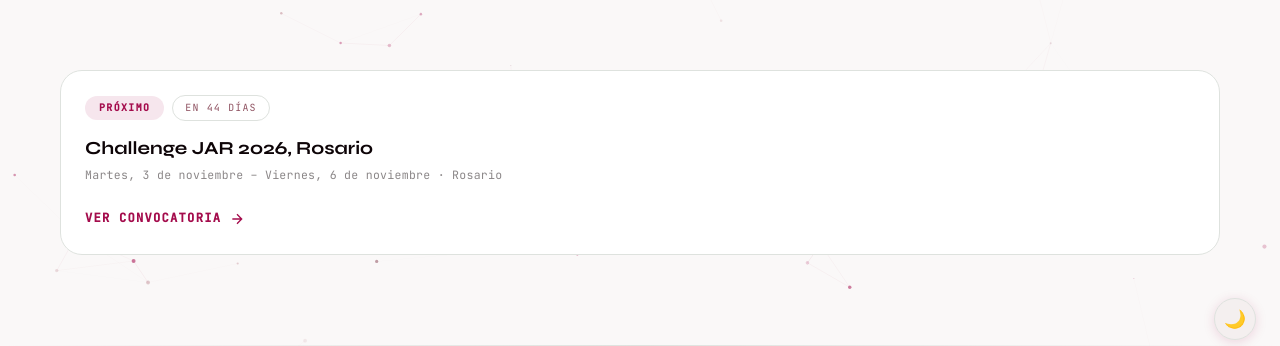
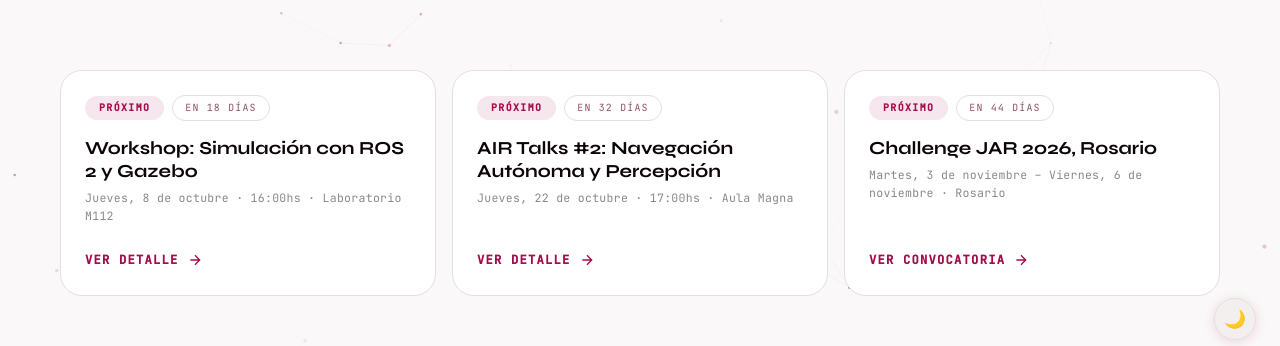
Before and after one commit to AIRclub-UdeSA/airclub-site, a Next.js app: page /eventos in a window 1280 px wide. Shown: the part 380-726 px from the top of the page. Built offline with nearby package versions, Linux system fonts and the light colour scheme; no server answers.

Commit message:
fix(landing): remover subtitulos y tags vibecodeados, sincronizar visibilidad inicial y bento de eventos

```diff
--- a/prisma/seed-data/events.ts
+++ b/prisma/seed-data/events.ts
@@ -38,4 +38,28 @@
     rsvpEnabled: false,
     featuredForCountdown: true,
   },
+  {
+    slug: "taller-ros2-gazebo",
+    title: "Workshop: Simulación con ROS 2 y Gazebo",
+    tagline: "Hands-on Workshop",
+    description:
+      "Aprender metiendo mano en entornos de simulación física, control de robots móviles por topics e integración de sensores LIDAR.",
+    location: "Laboratorio M112",
+    startsAt: new Date("2026-10-08T16:00:00-03:00"),
+    endsAt: new Date("2026-10-08T18:30:00-03:00"),
+    rsvpEnabled: false,
+    featuredForCountdown: false,
+  },
+  {
+    slug: "air-talks-02",
+    title: "AIR Talks #2: Navegación Autónoma y Percepción",
+    tagline: "Charla abierta & demo",
+    description:
+      "Discusión técnica con tesistas e investigadores invitados sobre algoritmos de SLAM y percepción visual en robots móviles reales.",
+    location: "Aula Magna",
+    startsAt: new Date("2026-10-22T17:00:00-03:00"),
+    endsAt: new Date("2026-10-22T18:30:00-03:00"),
+    rsvpEnabled: false,
+    featuredForCountdown: false,
+  },
 ];
--- a/src/components/home/AboutSection.tsx
+++ b/src/components/home/AboutSection.tsx
@@ -4,7 +4,7 @@
 
 export function AboutSection() {
   return (
-    <section id="nosotros" className="px-6 sm:px-10 md:px-16 min-h-[calc(100vh-4.5rem)] flex items-center justify-center max-w-[1400px] mx-auto py-12 w-full">
+    <section id="nosotros" className="px-6 sm:px-10 md:px-16 flex items-center justify-center max-w-[1400px] mx-auto py-24 sm:py-32 w-full">
       <RevealOnScroll className="w-full">
         <div className="grid grid-cols-1 lg:grid-cols-12 gap-12 lg:gap-16 xl:gap-24 items-center w-full">
           {/* Lado izquierdo: Declaración tipográfica monumental posicionada con amplio respiro */}
--- a/src/components/home/CountdownStrip.tsx
+++ b/src/components/home/CountdownStrip.tsx
@@ -84,11 +84,6 @@
         <div className="grid grid-cols-1 lg:grid-cols-12 gap-10 lg:gap-12 xl:gap-16 items-center">
           {/* Lado izquierdo: Título, descripción y botones oficiales */}
           <div className="lg:col-span-6 xl:col-span-6">
-            <div className="flex items-center gap-2 mb-4 font-mono text-[.74rem] uppercase tracking-[.18em] font-semibold text-[#f0357f]">
-              <span className="h-2 w-2 rounded-full bg-[#f0357f] animate-pulse" />
-              <span>Desafío Nacional</span>
-            </div>
-
             <h2 className="font-display text-[clamp(2.4rem,4.2vw,3.6rem)] font-black tracking-tight text-[#f5e8ec] leading-[0.94] uppercase mb-5">
               Challenge JAR 2026,
               <br />
--- a/src/components/home/EventsTeaser.tsx
+++ b/src/components/home/EventsTeaser.tsx
@@ -1,7 +1,7 @@
 import Link from "next/link";
 import { ArrowUpRight, ArrowRight, MapPin } from "lucide-react";
 import { getUpcomingEvents } from "@/lib/events";
-import { formatEventDate, formatDaysUntil } from "@/lib/dates";
+import { formatEventDate } from "@/lib/dates";
 import { RevealOnScroll } from "@/components/shared/RevealOnScroll";
 
 export async function EventsTeaser() {
@@ -38,7 +38,6 @@
         /* Caso destacado: Evento principal en panel editorial split */
         <RevealOnScroll>
           {upcoming.map((event) => {
-            const daysUntil = formatDaysUntil(event.startsAt);
             const targetHref = event.externalUrl || `/eventos/${event.slug}`;
             const isExternal = Boolean(event.externalUrl);
 
@@ -50,11 +49,6 @@
                 <div className="grid grid-cols-1 lg:grid-cols-12 gap-8 lg:gap-14 items-center">
                   {/* Lado izquierdo: Fecha monumental y estado */}
                   <div className="lg:col-span-4 border-b lg:border-b-0 lg:border-r border-border/80 pb-6 lg:pb-0 lg:pr-8">
-                    <div className="flex items-center gap-2 mb-4 font-mono text-[.74rem] uppercase tracking-[.18em] font-semibold text-crimson">
-                      <span className="h-2 w-2 rounded-full bg-crimson animate-pulse" />
-                      <span>{daysUntil || "Convocatoria Activa"}</span>
-                    </div>
-
                     <div className="mb-4">
                       <span className="font-display text-[clamp(2.4rem,4.5vw,3.6rem)] font-black text-text leading-none tracking-tight block">
                         {event.startsAt.toLocaleDateString("es-AR", { day: "2-digit", month: "short" }).toUpperCase()}
@@ -121,7 +115,6 @@
           {/* Tarjeta principal / destacada */}
           {(() => {
             const primary = upcoming[0];
-            const daysUntil = formatDaysUntil(primary.startsAt);
             const targetHref = primary.externalUrl || `/eventos/${primary.slug}`;
             const isExternal = Boolean(primary.externalUrl);
 
@@ -130,18 +123,12 @@
                 <RevealOnScroll className="h-full">
                   <div className="group h-full border border-border/80 hover:border-crimson/80 bg-card/40 dark:bg-card/20 p-8 sm:p-10 flex flex-col justify-between transition-colors">
                     <div>
-                      <div className="flex items-center justify-between gap-2 mb-6">
-                        <div className="flex items-center gap-2 font-mono text-[.74rem] uppercase tracking-[.18em] font-semibold text-crimson">
-                          <span className="h-2 w-2 rounded-full bg-crimson animate-pulse" />
-                          <span>{daysUntil || "Convocatoria Activa"}</span>
-                        </div>
                       {primary.location && (
-                          <div className="flex items-center gap-1.5 font-mono text-[.74rem] uppercase tracking-[.14em] text-text3">
+                        <div className="flex items-center gap-1.5 font-mono text-[.74rem] uppercase tracking-[.14em] text-text3 mb-4">
                           <MapPin className="h-3.5 w-3.5 text-crimson" />
                           <span>{primary.location}</span>
                         </div>
                       )}
-                      </div>
 
                       <div className="mb-5">
                         <span className="font-display text-[clamp(2.2rem,4vw,3.2rem)] font-black text-text leading-none tracking-tight block mb-1.5">
@@ -197,7 +184,6 @@
           {/* Tarjetas secundarias apiladas en columna lateral */}
           <div className="lg:col-span-5 xl:col-span-4 flex flex-col gap-6">
             {upcoming.slice(1).map((event, idx) => {
-              const daysUntil = formatDaysUntil(event.startsAt);
               const targetHref = event.externalUrl || `/eventos/${event.slug}`;
               const isExternal = Boolean(event.externalUrl);
 
@@ -205,17 +191,12 @@
                 <RevealOnScroll key={event.slug} delay={(idx + 1) as 1 | 2 | 3} className="h-full">
                   <div className="group h-full border border-border/80 hover:border-crimson/80 bg-card/30 dark:bg-card/15 p-6 sm:p-7 flex flex-col justify-between transition-colors">
                     <div>
-                      <div className="flex items-center justify-between gap-2 mb-4">
-                        <span className="font-mono text-[.7rem] uppercase tracking-[.18em] font-semibold text-crimson flex items-center gap-1.5">
-                          <span className="h-1.5 w-1.5 rounded-full bg-crimson animate-pulse" />
-                          {daysUntil || "Próximamente"}
-                        </span>
                       {event.location && (
-                          <span className="font-mono text-[.68rem] uppercase tracking-[.12em] text-text3">
-                            {event.location}
-                          </span>
+                        <div className="flex items-center gap-1.5 font-mono text-[.72rem] uppercase tracking-[.14em] text-text3 mb-3">
+                          <MapPin className="h-3 w-3 text-crimson" />
+                          <span>{event.location}</span>
+                        </div>
                       )}
-                      </div>
 
                       {event.tagline && (
                         <span className="font-mono text-[.72rem] uppercase tracking-[.16em] text-mauve font-semibold mb-1 block">
--- a/src/components/shared/RevealOnScroll.tsx
+++ b/src/components/shared/RevealOnScroll.tsx
@@ -17,13 +17,25 @@
   useEffect(() => {
     const el = ref.current;
     if (!el) return;
+
+    if (typeof window !== "undefined") {
+      const rect = el.getBoundingClientRect();
+      if (rect.top < window.innerHeight && rect.bottom > 0) {
+        el.classList.add("visible");
+        return;
+      }
+    }
+
     const observer = new IntersectionObserver(
       (entries) => {
         entries.forEach((entry) => {
-          if (entry.isIntersecting) entry.target.classList.add("visible");
+          if (entry.isIntersecting) {
+            entry.target.classList.add("visible");
+            observer.unobserve(entry.target);
+          }
         });
       },
-      { threshold: 0.08 }
+      { threshold: 0.02, rootMargin: "0px 0px -20px 0px" }
     );
     observer.observe(el);
     return () => observer.disconnect();
```
Lines whose indentation alone changed are shown as unchanged.
